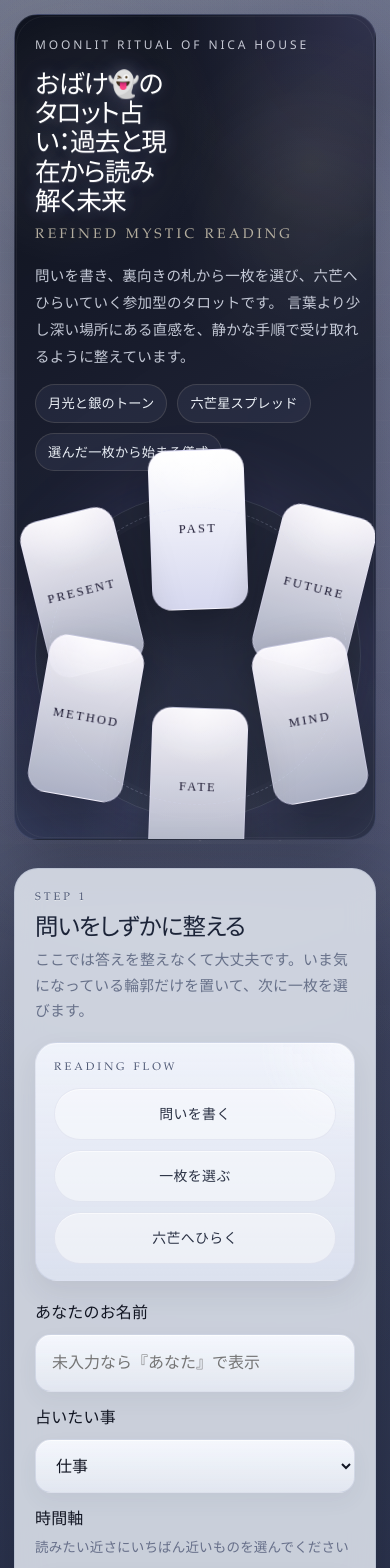
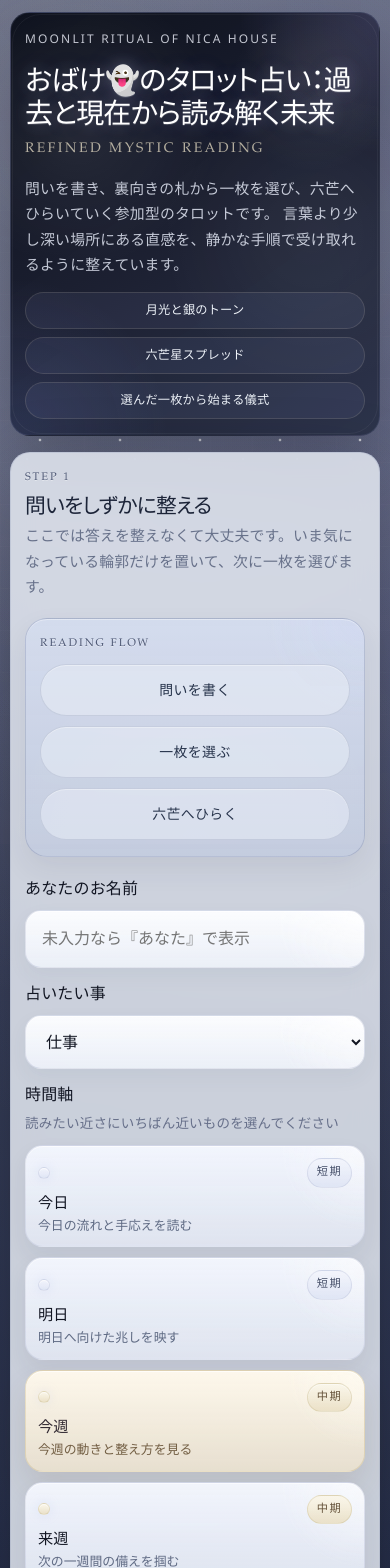
Before and after one commit to kazuyazrc-debug/obaketarotto, a React (Vite) app: page / in a window 390 px wide. Shown: the top 1568 px of the page. Built offline with nearby package versions, Linux system fonts and the light colour scheme.

Commit message:
Optimize iPhone layout

```diff
--- a/src/App.css
+++ b/src/App.css
@@ -2,7 +2,11 @@
   position: relative;
   display: grid;
   gap: 28px;
-  padding: 28px 24px 40px;
+  padding:
+    max(18px, env(safe-area-inset-top))
+    max(14px, calc(14px + env(safe-area-inset-right)))
+    max(28px, calc(24px + env(safe-area-inset-bottom)))
+    max(14px, calc(14px + env(safe-area-inset-left)));
 }
 
 .app-shell::before {
@@ -307,9 +311,12 @@
   padding: 16px 18px;
   border-radius: 20px;
   background:
-    radial-gradient(circle at top right, rgba(255, 255, 255, 0.46), transparent 20%),
-    linear-gradient(180deg, rgba(236, 240, 252, 0.92), rgba(224, 229, 242, 0.84));
-  border: 1px solid rgba(146, 153, 194, 0.16);
+    radial-gradient(circle at top right, rgba(199, 211, 255, 0.18), transparent 20%),
+    linear-gradient(180deg, rgba(214, 222, 239, 0.94), rgba(198, 208, 227, 0.9));
+  border: 1px solid rgba(103, 118, 156, 0.24);
+  box-shadow:
+    inset 0 1px 0 rgba(255, 255, 255, 0.34),
+    0 10px 24px rgba(36, 44, 67, 0.08);
 }
 
 .intent-support-note {
@@ -322,13 +329,13 @@
   padding: 12px 14px;
   border-radius: 16px;
   background:
-    radial-gradient(circle at top right, rgba(255, 255, 255, 0.52), transparent 24%),
-    rgba(255, 255, 255, 0.44);
-  border: 1px solid rgba(141, 151, 187, 0.14);
-  color: rgba(72, 84, 112, 0.96);
+    radial-gradient(circle at top right, rgba(237, 242, 255, 0.52), transparent 24%),
+    rgba(228, 234, 246, 0.72);
+  border: 1px solid rgba(112, 126, 164, 0.18);
+  color: rgba(54, 67, 94, 0.96);
   font-size: 0.84rem;
   line-height: 1.65;
-  box-shadow: inset 0 1px 0 rgba(255, 255, 255, 0.58);
+  box-shadow: inset 0 1px 0 rgba(255, 255, 255, 0.38);
 }
 
 .template-list {
@@ -439,7 +446,8 @@ textarea {
   border-radius: 16px;
   border: 1px solid var(--border);
   background:
-    linear-gradient(180deg, rgba(248, 250, 255, 0.94), rgba(230, 235, 244, 0.84));
+    radial-gradient(circle at top right, rgba(255, 255, 255, 0.72), transparent 26%),
+    linear-gradient(180deg, rgba(252, 253, 255, 0.98), rgba(238, 242, 249, 0.92));
   padding: 14px 16px;
   color: var(--text-strong);
   box-shadow:
@@ -542,12 +550,12 @@ button:focus-visible {
   margin-bottom: 18px;
   padding: 16px 18px;
   border-radius: 22px;
-  border: 1px solid rgba(132, 143, 177, 0.16);
-  background:
-    radial-gradient(circle at top right, rgba(255, 255, 255, 0.48), transparent 24%),
-    linear-gradient(180deg, rgba(242, 245, 253, 0.92), rgba(224, 229, 243, 0.8));
-  box-shadow:
-    inset 0 1px 0 rgba(255, 255, 255, 0.55),
+  border: 1px solid rgba(96, 109, 142, 0.26);
+  background:
+    radial-gradient(circle at top right, rgba(201, 213, 255, 0.16), transparent 24%),
+    linear-gradient(180deg, rgba(212, 220, 238, 0.92), rgba(194, 203, 223, 0.86));
+  box-shadow:
+    inset 0 1px 0 rgba(255, 255, 255, 0.36),
     0 12px 28px rgba(35, 42, 62, 0.08);
 }
 
@@ -565,12 +573,12 @@ button:focus-visible {
   min-height: 52px;
   padding: 10px 14px;
   border-radius: 999px;
-  border: 1px solid rgba(159, 168, 197, 0.18);
-  background: rgba(255, 255, 255, 0.46);
-  color: #2a3144;
+  border: 1px solid rgba(108, 121, 154, 0.2);
+  background: rgba(231, 236, 246, 0.6);
+  color: #233048;
   font-size: 0.84rem;
   letter-spacing: 0.03em;
-  box-shadow: inset 0 1px 0 rgba(255, 255, 255, 0.6);
+  box-shadow: inset 0 1px 0 rgba(255, 255, 255, 0.34);
 }
 
 .compact-grid {
@@ -584,13 +592,13 @@ button:focus-visible {
   padding: 15px 16px;
   min-height: 100%;
   border-radius: 18px;
-  border: 1px solid rgba(142, 152, 177, 0.12);
-  background:
-    radial-gradient(circle at top right, rgba(255, 255, 255, 0.34), transparent 24%),
-    linear-gradient(180deg, rgba(234, 238, 247, 0.82), rgba(219, 225, 238, 0.76));
-  box-shadow:
-    inset 0 1px 0 rgba(255, 255, 255, 0.48),
-    0 8px 18px rgba(48, 56, 76, 0.04);
+  border: 1px solid rgba(97, 110, 140, 0.24);
+  background:
+    radial-gradient(circle at top right, rgba(205, 217, 255, 0.16), transparent 24%),
+    linear-gradient(180deg, rgba(210, 219, 236, 0.92), rgba(194, 203, 222, 0.88));
+  box-shadow:
+    inset 0 1px 0 rgba(255, 255, 255, 0.32),
+    0 8px 18px rgba(48, 56, 76, 0.06);
 }
 
 .timeframe-field,
@@ -812,9 +820,9 @@ button:focus-visible {
 .position-chip-strip span {
   padding: 8px 13px;
   border-radius: 999px;
-  border: 1px solid rgba(128, 141, 177, 0.18);
-  background: rgba(232, 237, 247, 0.7);
-  color: #323a4f;
+  border: 1px solid rgba(110, 124, 159, 0.2);
+  background: rgba(214, 222, 238, 0.88);
+  color: #29344c;
   font-size: 0.8rem;
 }
 
@@ -1473,6 +1481,10 @@ button:focus-visible {
   margin-bottom: 16px;
 }
 
+.summary-recommendation-card {
+  margin-bottom: 16px;
+}
+
 .result-overview {
   display: grid;
   grid-template-columns: repeat(2, minmax(0, 1fr));
@@ -1505,6 +1517,10 @@ button:focus-visible {
 .spread-stage {
   display: grid;
   gap: 16px;
+}
+
+.spread-stage > .stage-recommendation-card {
+  display: none;
 }
 
 .spread-stage-head {
@@ -1942,7 +1958,7 @@ button:focus-visible {
 
 @media (max-width: 720px) {
   .app-shell {
-    padding: 14px;
+    gap: 18px;
   }
 
   .hero-panel,
@@ -1956,6 +1972,37 @@ button:focus-visible {
     grid-template-columns: 1fr;
   }
 
+  .hero-panel {
+    gap: 18px;
+  }
+
+  .hero-copy {
+    max-width: none;
+  }
+
+  .hero-title {
+    max-width: none;
+    font-size: clamp(1.4rem, 7vw, 1.95rem);
+    line-height: 1.18;
+  }
+
+  .lead,
+  .panel-note,
+  .total-flow-body,
+  .meaning-line {
+    font-size: 0.9rem;
+    line-height: 1.72;
+  }
+
+  .hero-badges {
+    gap: 8px;
+  }
+
+  .hero-badges span {
+    font-size: 0.74rem;
+    padding: 7px 10px;
+  }
+
   .timeframe-chip-grid {
     grid-template-columns: repeat(2, minmax(0, 1fr));
   }
@@ -1992,6 +2039,25 @@ button:focus-visible {
 
   .history-head,
   .position-topline {
+    display: grid;
+  }
+
+  .tab-row {
+    display: grid;
+    grid-template-columns: repeat(3, minmax(0, 1fr));
+    gap: 8px;
+  }
+
+  .tab {
+    min-height: 46px;
+    justify-content: center;
+  }
+
+  .ghost-button {
+    width: 100%;
+  }
+
+  .result-buttons {
     display: grid;
   }
 
@@ -2078,6 +2144,144 @@ button:focus-visible {
 
   .timeframe-chip-grid {
     grid-template-columns: 1fr;
+  }
+}
+
+@media (max-width: 560px) {
+  .app-shell {
+    gap: 16px;
+  }
+
+  .hero-panel,
+  .panel,
+  .stage-card {
+    padding: 18px 16px;
+    border-radius: 22px;
+  }
+
+  .hero-orbit {
+    display: none;
+  }
+
+  .hero-title {
+    font-size: clamp(1.28rem, 7.2vw, 1.72rem);
+    letter-spacing: -0.03em;
+  }
+
+  .hero-subtitle,
+  .eyebrow,
+  .panel-kicker,
+  .mini-label,
+  .empty-kicker {
+    letter-spacing: 0.18em;
+  }
+
+  .hero-badges {
+    display: grid;
+    grid-template-columns: repeat(2, minmax(0, 1fr));
+  }
+
+  .hero-badges span {
+    text-align: center;
+  }
+
+  .panel-head h2 {
+    font-size: 1.26rem;
+  }
+
+  .ritual-summary,
+  .intent-support-card,
+  .details-panel,
+  .summary-card,
+  .key-card,
+  .hexagram-card,
+  .total-flow-section,
+  .overview-card,
+  .stage-recommendation-card {
+    padding-left: 14px;
+    padding-right: 14px;
+  }
+
+  .timeframe-chip {
+    min-height: 74px;
+    padding: 12px;
+  }
+
+  .draw-button {
+    min-height: 54px;
+  }
+
+  .selection-fan {
+    grid-template-columns: 1fr 1fr;
+    gap: 12px;
+  }
+
+  .choice-card:last-child:nth-child(odd) {
+    max-width: none;
+  }
+
+  .stage-card {
+    gap: 14px;
+  }
+
+  .stage-copy h3,
+  .total-flow-title,
+  .hexagram-head h3,
+  .key-card h3 {
+    font-size: 1.08rem;
+  }
+
+  .tarot-face {
+    max-width: 204px;
+  }
+
+  .history-list {
+    grid-template-columns: 1fr;
+  }
+}
+
+@media (max-width: 430px) {
+  .app-shell {
+    padding:
+      max(12px, env(safe-area-inset-top))
+      max(10px, calc(10px + env(safe-area-inset-right)))
+      max(24px, calc(18px + env(safe-area-inset-bottom)))
+      max(10px, calc(10px + env(safe-area-inset-left)));
+  }
+
+  .hero-panel,
+  .panel,
+  .stage-card {
+    padding: 16px 14px;
+    border-radius: 20px;
+  }
+
+  .hero-badges {
+    grid-template-columns: 1fr;
+  }
+
+  .timeframe-chip strong {
+    font-size: 0.92rem;
+  }
+
+  .timeframe-chip small,
+  .spread-stage-note,
+  .hexagram-note,
+  .position-topline {
+    font-size: 0.78rem;
+  }
+
+  .choice-card-back {
+    min-height: 210px;
+  }
+
+  .stage-order-badge {
+    min-width: 28px;
+    min-height: 28px;
+  }
+
+  .position-sequence {
+    font-size: 0.68rem;
   }
 }
 
--- a/src/App.tsx
+++ b/src/App.tsx
@@ -52,26 +52,6 @@ function App() {
   const [selectionCards, setSelectionCards] = useState<RitualSelectionCard[]>([])
   const [selectedCardNo, setSelectedCardNo] = useState<number | null>(null)
   const [prefersReducedMotion, setPrefersReducedMotion] = useState(false)
-
-  useEffect(() => {
-    const raw = window.localStorage.getItem('nica-tarot-history')
-    if (!raw) return
-
-    try {
-      const parsed = JSON.parse(raw) as ReadingResult[]
-      setHistory(parsed)
-      setLatestReading(parsed[0] ?? null)
-      if (parsed[0]) {
-        setRitualPhase('complete')
-      }
-    } catch {
-      window.localStorage.removeItem('nica-tarot-history')
-    }
-  }, [])
-
-  useEffect(() => {
-    window.localStorage.setItem('nica-tarot-history', JSON.stringify(history))
-  }, [history])
 
   useEffect(() => {
     setExpandedCards({})
@@ -200,7 +180,6 @@ function App() {
     setSelectedCardNo(null)
     setSelectionCards([])
     setRitualPhase('idle')
-    window.localStorage.removeItem('nica-tarot-history')
   }
 
   async function handleShareImage() {
--- a/src/components/ResultPanel.tsx
+++ b/src/components/ResultPanel.tsx
@@ -298,6 +298,18 @@ export function ResultPanel({
             ))}
           </div>
 
+          {recommendedVtuber ? (
+            <article className="stage-recommendation-card summary-recommendation-card">
+              <p className="mini-label">Bonus Pick</p>
+              <h3>あなたに今おすすめのVtuber</h3>
+              <p className="stage-recommendation-name">{recommendedVtuber}</p>
+              <p className="stage-recommendation-note">
+                今回の読みと響きやすい空気感として、そっと近くに置きたくなる名前です。気になったら、
+                その雰囲気ごと受け取るつもりで触れてみてください。
+              </p>
+            </article>
+          ) : null}
+
           <div className="summary-card">
             <p className="summary-label">全体の読み取りについて</p>
             <p className="mini-label">{recipientLabel}へ</p>
```
